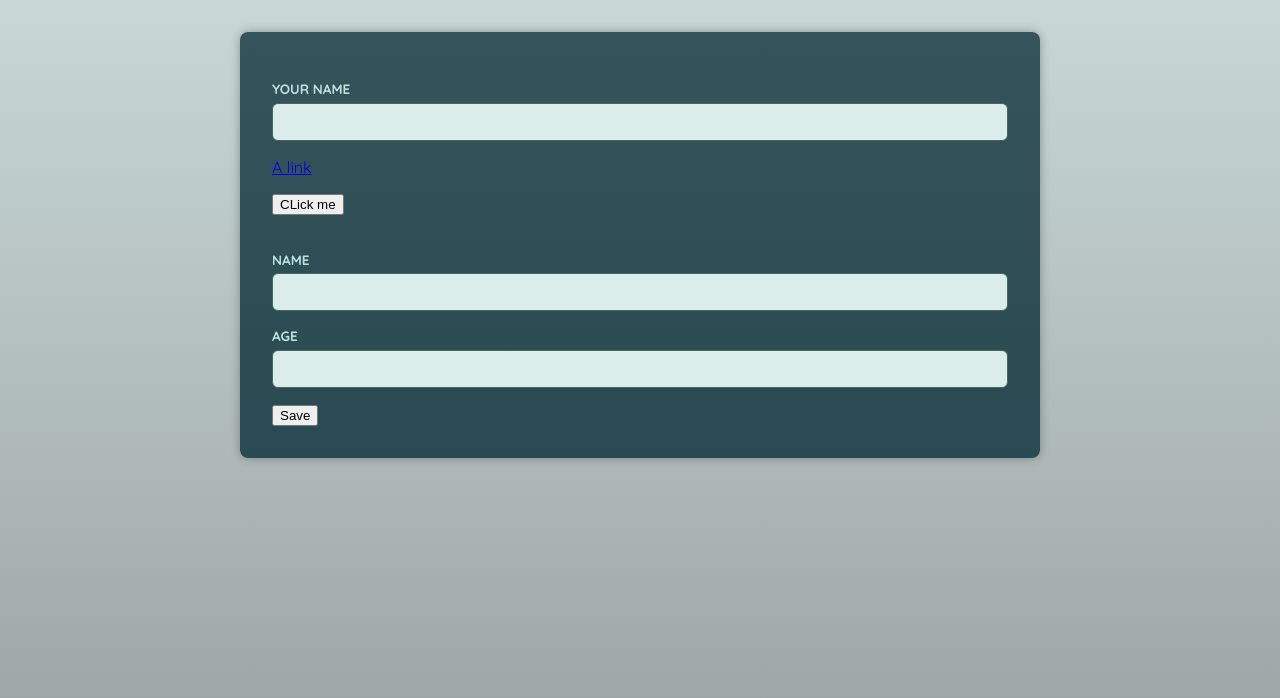
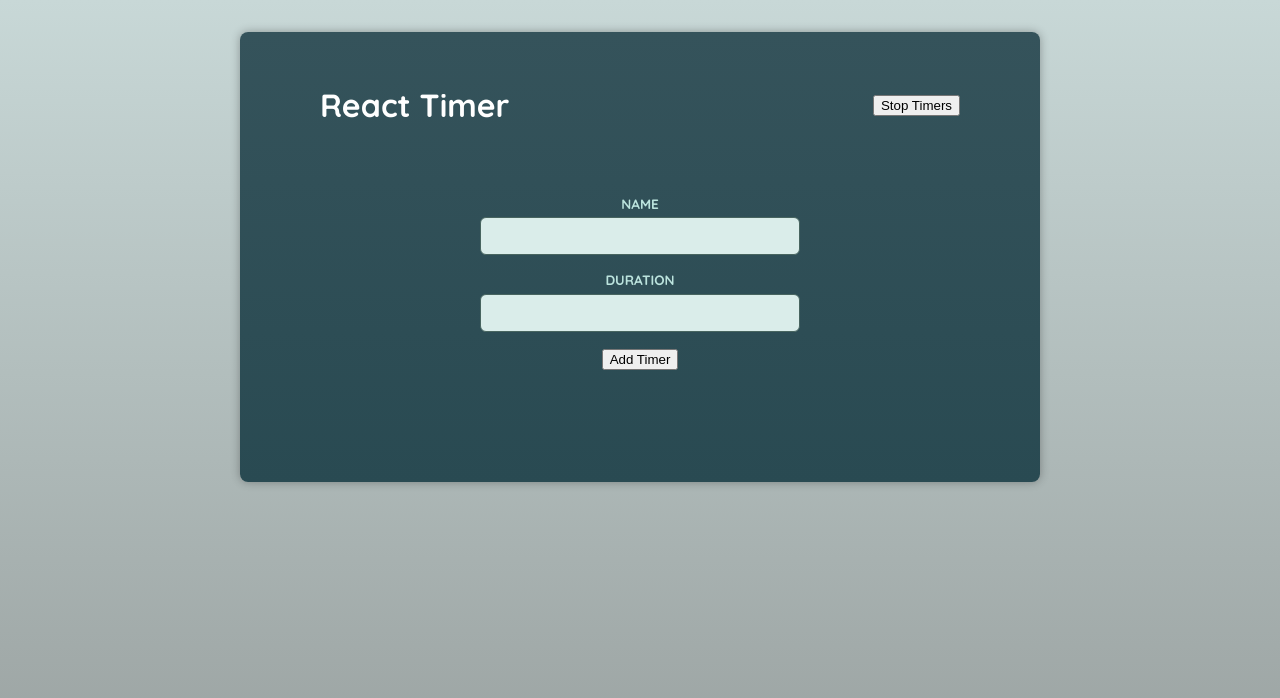
Before and after one commit to Ivana22/react-ts-advanced-components, a React (Vite) app: page / in a window 1280 px wide. Shown: the top 698 px of the page. Built offline with nearby package versions, Linux system fonts and the light colour scheme; a web font is replaced by a local one.

Commit message:
using reducer functions

```diff
--- a/src/App.tsx
+++ b/src/App.tsx
@@ -1,37 +1,17 @@
-import Input from "./components/Input.tsx";
-import Button from "./components/Button.tsx";
-import Container from "./components/Container.tsx";
-import Form, { type FormHandle } from "./components/Form.tsx";
-import { useRef } from "react";
+import AddTimer from "./components/AddTimer.tsx";
+import Header from "./components/Header.tsx";
+import Timers from "./components/Timers.tsx";
+import TimersContextProvider from "./store/timers-context.tsx";
 
 function App() {
-  const customForm = useRef<FormHandle>(null);
-
-  const input = useRef<HTMLInputElement>(null);
-
-  function handleSave(data: unknown) {
-    const extractedData = data as { name: string; age: string };
-    console.log(extractedData);
-    customForm.current?.clear();
-  }
-
   return (
-    <main>
-      <Input id="name" label="Your name" type="text" ref={input} />
-      <p>
-        <Button href="www.google.con">A link</Button>
-      </p>
-      <Container as={Button} onClick={() => alert("clicked")}>
-        CLick me
-      </Container>
-      <br />
-      <br />
-      <Form onSave={handleSave} ref={customForm}>
-        <Input type="text" label="name" id="name" />
-        <Input type="age" label="age" id="age" />
-        <Button>Save</Button>
-      </Form>
-    </main>
+    <TimersContextProvider>
+      <Header />
+      <main>
+        <AddTimer />
+        <Timers />
+      </main>
+    </TimersContextProvider>
   );
 }
 
--- /dev/null
+++ b/src/components/AddTimer.tsx
@@ -0,0 +1,25 @@
+import { useRef } from "react";
+import Form, { FormHandle } from "./UI/Form.tsx";
+import Input from "./UI/Input.tsx";
+import Button from "./UI/Button.tsx";
+import { useTimersContext } from "../store/timers-context.tsx";
+
+export default function AddTimer() {
+  const form = useRef<FormHandle>(null);
+  const { addTimer } = useTimersContext();
+
+  function handleSaveTimer(data: unknown) {
+    const extractedData = data as { name: string; duration: string };
+    addTimer({ name: extractedData.name, duration: +extractedData.duration });
+    form.current?.clear();
+  }
+  return (
+    <Form ref={form} onSave={handleSaveTimer} id="add-timer">
+      <Input type="text" label="Name" id="name" />
+      <Input type="number" label="Duration" id="duration" />
+      <p>
+        <Button>Add Timer</Button>
+      </p>
+    </Form>
+  );
+}
--- /dev/null
+++ b/src/components/Header.tsx
@@ -0,0 +1,18 @@
+import { useTimersContext } from "../store/timers-context.tsx";
+import Button from "./UI/Button.tsx";
+
+export default function Header() {
+  const timersCtx = useTimersContext();
+  return (
+    <header>
+      <h1>React Timer</h1>
+      <Button
+        onClick={
+          timersCtx.isRunning ? timersCtx.stopTimers : timersCtx.startTimers
+        }
+      >
+        {timersCtx.isRunning ? "Stop" : "Start"} Timers
+      </Button>
+    </header>
+  );
+}
--- /dev/null
+++ b/src/components/Timer.tsx
@@ -0,0 +1,11 @@
+import Container from "./UI/Container";
+import { type Timer as TimerProps } from "../store/timers-context.tsx";
+
+export default function Timer({ name, duration }: TimerProps) {
+  return (
+    <Container as="article">
+      <h2>{name}</h2>
+      <p>{duration}</p>
+    </Container>
+  );
+}
--- /dev/null
+++ b/src/components/Timers.tsx
@@ -0,0 +1,15 @@
+import Timer from "./Timer.tsx";
+import { useTimersContext } from "../store/timers-context.tsx";
+
+export default function Timers() {
+  const { timers } = useTimersContext();
+  return (
+    <ul>
+      {timers.map((timer) => (
+        <li key={timer.name}>
+          <Timer {...timer} />
+        </li>
+      ))}
+    </ul>
+  );
+}
--- /dev/null
+++ b/src/store/timers-context.tsx
@@ -0,0 +1,100 @@
+import { ReactNode, createContext, useContext, useReducer } from "react";
+
+export type Timer = {
+  name: string;
+  duration: number;
+};
+
+type TimersState = {
+  isRunning: boolean;
+  timers: Timer[];
+};
+
+const initalState: TimersState = {
+  isRunning: true,
+  timers: [],
+};
+
+type TimersContextValue = TimersState & {
+  addTimer: (timerData: Timer) => void;
+  startTimers: () => void;
+  stopTimers: () => void;
+};
+
+const TimersContext = createContext<TimersContextValue | null>(null);
+
+export function useTimersContext() {
+  const timersCtx = useContext(TimersContext);
+
+  if (timersCtx === null) {
+    throw new Error("TimersContext is null!");
+  }
+
+  return timersCtx;
+}
+
+type TimersContextProviderProps = {
+  children: ReactNode;
+};
+
+type StartTimersAction = {
+  type: "START_TIMER";
+};
+
+type StopTimersAction = {
+  type: "STOP_TIMER";
+};
+
+type AddTimerAction = {
+  type: "ADD_TIMER";
+  payload: Timer;
+};
+
+type Action = StartTimersAction | StopTimersAction | AddTimerAction;
+
+function timersReducer(state: TimersState, action: Action): TimersState {
+  if (action.type === "START_TIMER") {
+    return {
+      ...state,
+      isRunning: true,
+    };
+  }
+  if (action.type === "STOP_TIMER") {
+    return {
+      ...state,
+      isRunning: false,
+    };
+  }
+  if (action.type === "ADD_TIMER") {
+    return {
+      ...state,
+      timers: [
+        ...state.timers,
+        { name: action.payload.name, duration: action.payload.duration },
+      ],
+    };
+  }
+}
+
+export default function TimersContextProvider({
+  children,
+}: TimersContextProviderProps) {
+  const [timersState, dispatch] = useReducer(timersReducer, initalState);
+
+  const ctx: TimersContextValue = {
+    timers: timersState.timers,
+    isRunning: timersState.isRunning,
+    addTimer(timerData) {
+      dispatch({ type: "ADD_TIMER", payload: timerData });
+    },
+    startTimers() {
+      dispatch({ type: "START_TIMER" });
+    },
+    stopTimers() {
+      dispatch({ type: "STOP_TIMER" });
+    },
+  };
+  return (
+    <TimersContext.Provider value={ctx}>{children}</TimersContext.Provider>
+  );
+}
```
Also changed, not shown: src/components/UI/Button.tsx (renamed from src/components/Button.tsx), src/components/UI/Container.tsx (renamed from src/components/Container.tsx), src/components/UI/Form.tsx (renamed from src/components/Form.tsx), src/components/UI/Input.tsx (renamed from src/components/Input.tsx).
